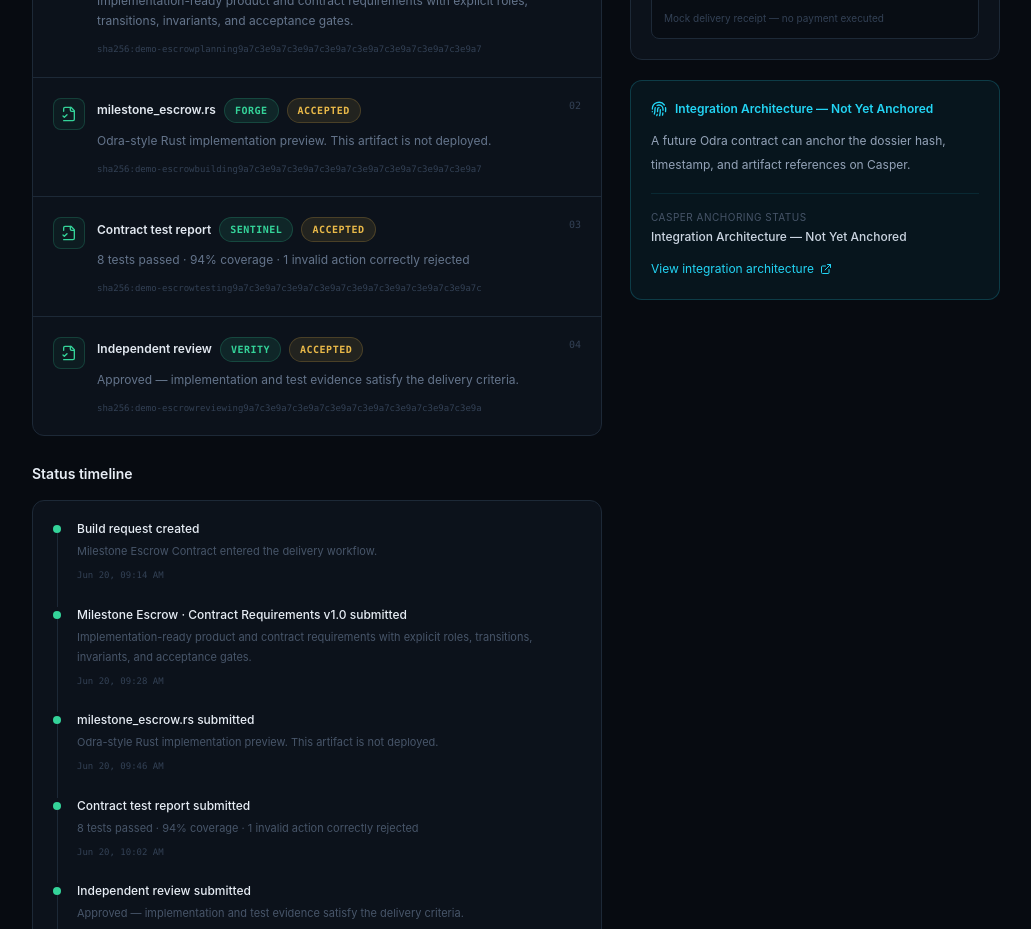
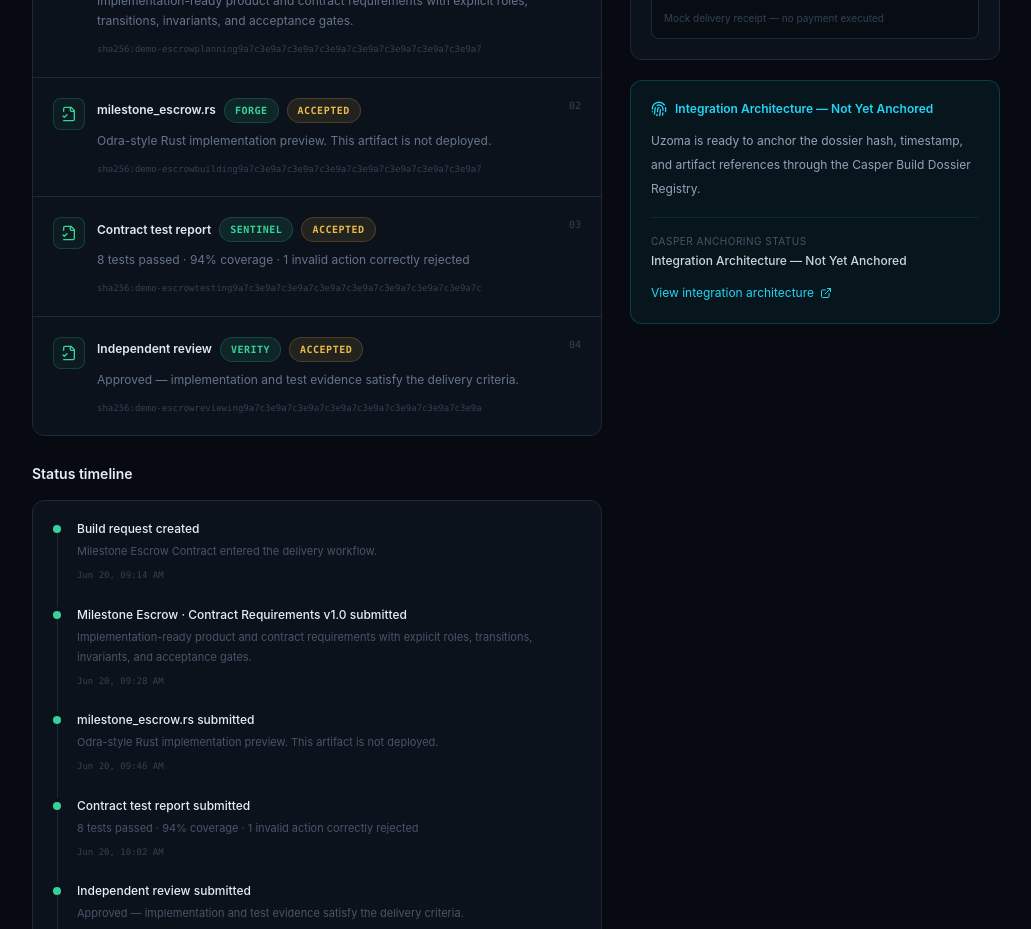
Before and after one commit to Rex739/uzoma, a Next.js app: page /dossier/demo-escrow in a window 1280 px wide. Shown: the part 1040-1969 px from the top of the page, without its empty margins (244-1275 px from the left). Built offline with nearby package versions, Linux system fonts and the light colour scheme.

Commit message:
docs(dossier): clarify Casper registry anchoring copy

```diff
--- a/components/dossier-view.tsx
+++ b/components/dossier-view.tsx
@@ -369,8 +369,8 @@ export function DossierView({ id }: { id: string }) {
               </p>
             </div>
             <p className="mt-3 text-xs leading-6 text-slate-400">
-              A future Odra contract can anchor the dossier hash, timestamp, and
-              artifact references on Casper.
+              Uzoma is ready to anchor the dossier hash, timestamp, and artifact
+              references through the Casper Build Dossier Registry.
             </p>
             <div className="mt-4 border-t border-cyan/10 pt-4">
               <p className="text-[10px] uppercase tracking-wider text-slate-600">
```
